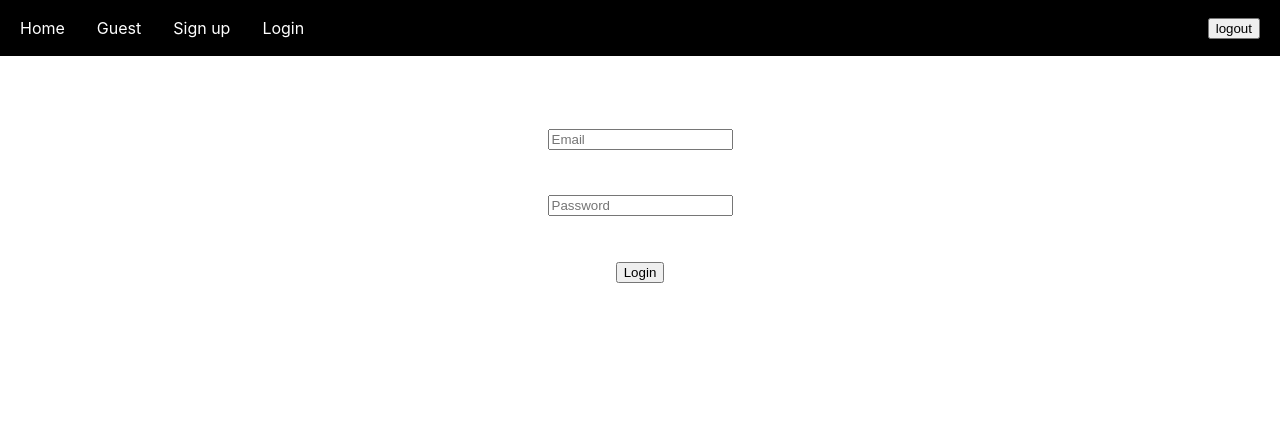
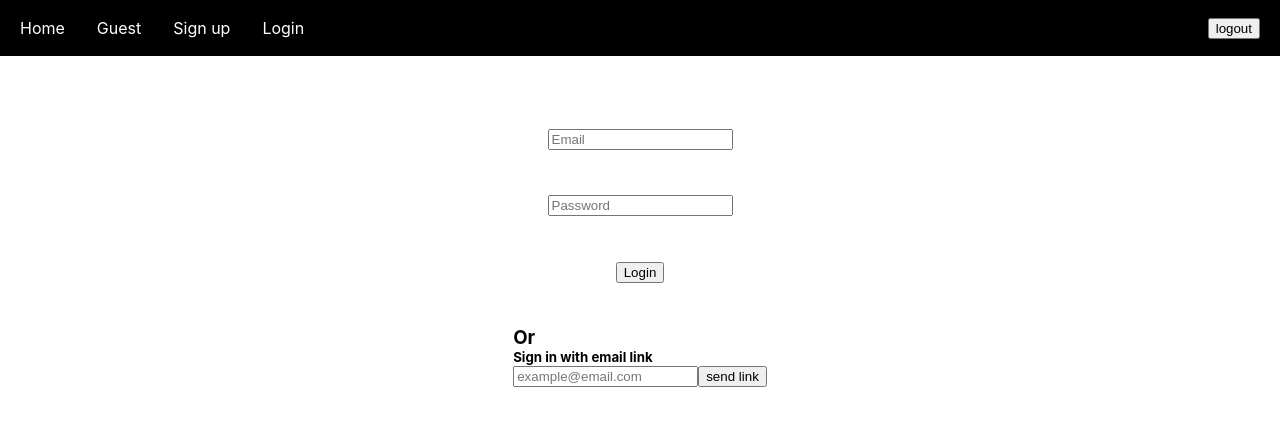
Before and after one commit to raghavluthra10/firebase-koa, a React (Create React App) app in the folder client/: page /login in a window 1280 px wide. Shown: the top 426 px of the page. Built offline with nearby package versions, Linux system fonts and the light colour scheme; no server answers.

Commit message:
added passwordless auth: not working yet

```diff
--- a/client/package.json
+++ b/client/package.json
@@ -6,7 +6,7 @@
     "@testing-library/jest-dom": "^5.16.4",
     "@testing-library/react": "^13.3.0",
     "@testing-library/user-event": "^13.5.0",
-    "firebase": "^9.9.1",
+    "firebase": "^9.9.2",
     "react": "^18.2.0",
     "react-dom": "^18.2.0",
     "react-redux": "^8.0.2",
--- a/client/src/components/Navbar.jsx
+++ b/client/src/components/Navbar.jsx
@@ -36,7 +36,7 @@ const Navbar = () => {
     try {
       await signOut(auth);
       navigate("/");
-      sessionStorage.removeItem("Auth Token");
+      localStorage.removeItem("Auth Token");
     } catch (error) {
       console.log(error.message);
     }
--- a/client/src/components/PrivateRoute.jsx
+++ b/client/src/components/PrivateRoute.jsx
@@ -8,7 +8,7 @@ const PrivateRoute = () => {
   const [currentUser, setCurrentUser] = useState("");
 
   useEffect(() => {
-    let authToken = sessionStorage.getItem("Auth Token");
+    let authToken = localStorage.getItem("Auth Token");
 
     if (authToken) {
       navigate("/home");
--- a/client/src/pages/Login.jsx
+++ b/client/src/pages/Login.jsx
@@ -1,6 +1,9 @@
 import React, { useState, useEffect } from "react";
 import styled from "styled-components";
-import { signInWithEmailAndPassword } from "firebase/auth";
+import {
+  signInWithEmailAndPassword,
+  sendSignInLinkToEmail,
+} from "firebase/auth";
 import { auth } from "../firebase";
 import { useNavigate } from "react-router-dom";
 
@@ -26,6 +29,8 @@ const Login = () => {
     password: "",
   });
 
+  const [signInWithEmail, setSignInWithEmail] = useState("");
+
   const loginOnClick = async (e) => {
     e.preventDefault();
     console.log("loginOnClick");
@@ -40,11 +45,27 @@ const Login = () => {
         loginInfo.password
       );
       navigate("/home");
-      sessionStorage.setItem("Auth Token", user);
+      localStorage.setItem("Auth Token", user);
       setLoginInfo({
         email: "",
         password: "",
       });
+    } catch (error) {
+      console.log(error.message);
+    }
+  };
+
+  const sendLinkForLogin = async (e) => {
+    e.preventDefault();
+    const actionCodeSettings = {
+      url: `http://localhost:3000/login`,
+      handleCodeInApp: true,
+    };
+
+    try {
+      await sendSignInLinkToEmail(auth, signInWithEmail, actionCodeSettings);
+      window.localStorage.setItem("emailForSignIn", signInWithEmail);
+      console.log("sendLinkForLogin", signInWithEmail);
     } catch (error) {
       console.log(error.message);
     }
@@ -73,6 +94,20 @@ const Login = () => {
 
         <button type="submit">Login</button>
       </Form>
+      <br />
+      <div>
+        <h3>Or</h3>
+        <h5>Sign in with email link</h5>
+        <form onSubmit={sendLinkForLogin}>
+          <input
+            type="text"
+            placeholder="example@email.com"
+            value={signInWithEmail}
+            onChange={(e) => setSignInWithEmail(e.target.value)}
+          />
+          <button type="submit">send link</button>
+        </form>
+      </div>
     </Container>
   );
 };
--- a/client/src/pages/Signup.jsx
+++ b/client/src/pages/Signup.jsx
@@ -46,7 +46,7 @@ const Signup = () => {
         signUpInfo.password
       );
       navigate("/home");
-      sessionStorage.setItem("Auth Token", user);
+      localStorage.setItem("Auth Token", user);
     } catch (error) {
       console.log(error.message);
     }
--- a/package.json
+++ b/package.json
@@ -12,6 +12,7 @@
   "license": "ISC",
   "dependencies": {
     "@koa/cors": "^3.3.0",
+    "firebase": "^9.9.2",
     "koa": "^2.13.4",
     "koa-basic-auth": "^4.0.0",
     "koa-bodyparser": "^4.3.0",
```
Also changed, not shown: 2 other files (tests, documents, lock files or other folders).
